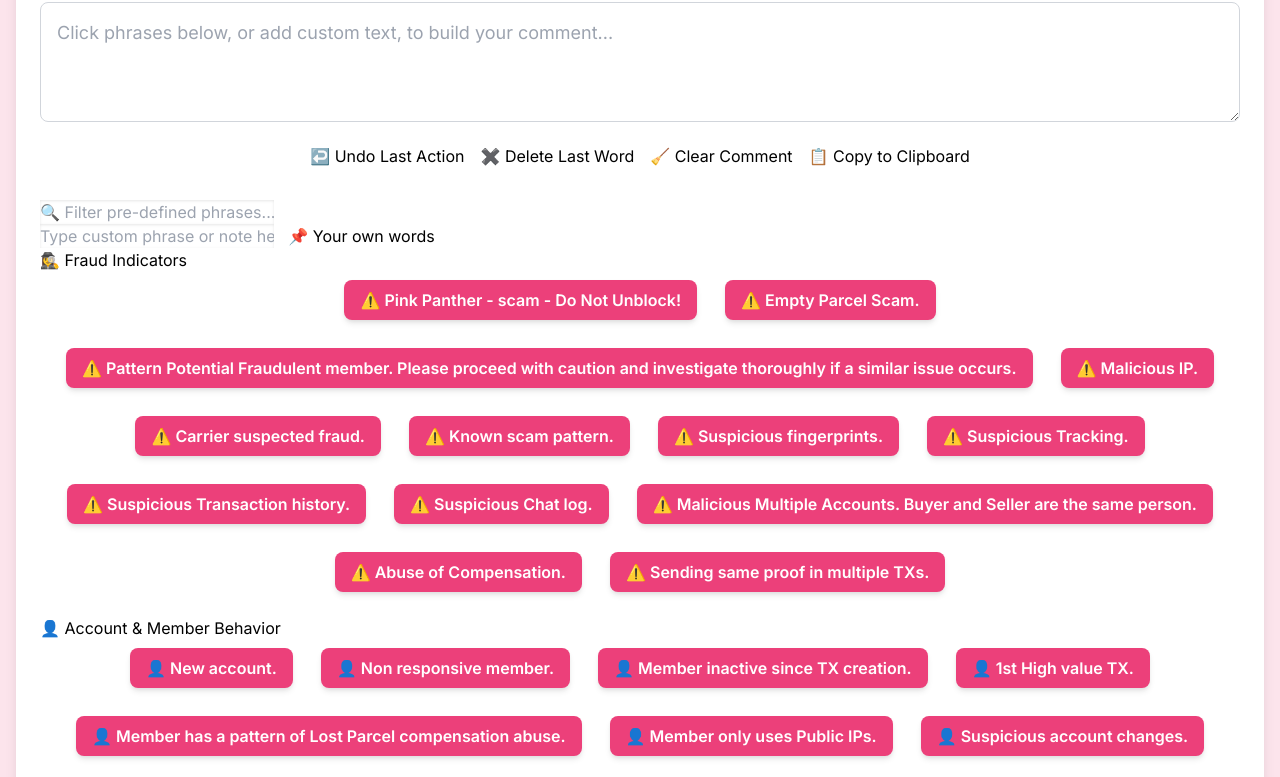
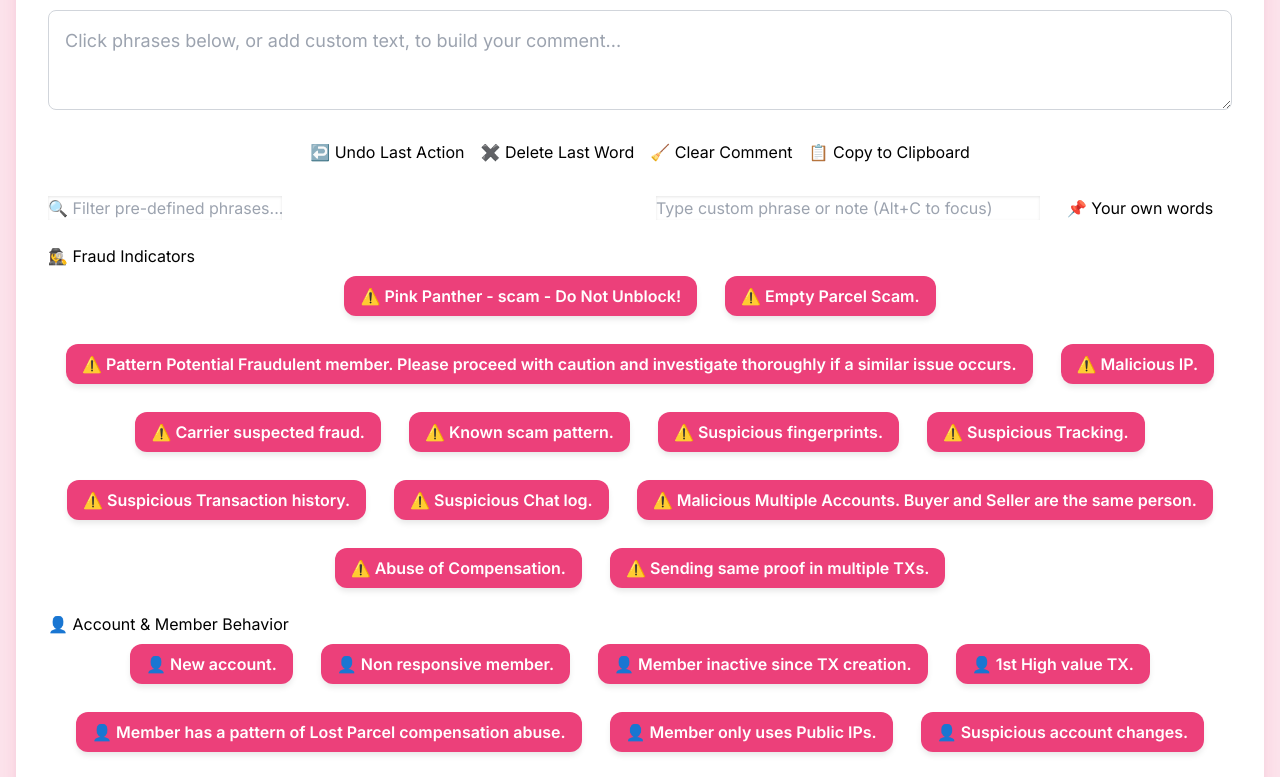
Before and after one commit to yosr125/Pink-Panther-Comment-Generator, a plain HTML site: page index.html in a window 1280 px wide. Shown: the part 130-907 px from the top of the page. Drawn offline with nearby package versions, Linux system fonts and the light colour scheme.

Commit message:
Update index.html

```diff
--- a/index.html
+++ b/index.html
@@ -7,17 +7,18 @@
     <script src="https://cdn.tailwindcss.com"></script>
     <link href="https://fonts.googleapis.com/css2?family=Inter:wght@400;500;600;700&display=swap" rel="stylesheet">
     <style>
+        /* BASE STYLES & FONT */
         body {
             font-family: 'Inter', sans-serif;
-            background-color: #FCE4EC; /* Brighter, muted pink background */
+            background-color: #FCE4EC; /* Light, soft pink background */
         }
         .container {
-            max-width: 900px;
+            max-width: 1000px; /* Made the container wider to fit side-by-side inputs better */
             margin: 2rem auto;
-            padding: 1.5rem;
+            padding: 2rem;
             background-color: #ffffff;
-            border-radius: 1rem;
-            box-shadow: 0 10px 15px -3px rgba(0, 0, 0, 0.1), 0 4px 6px -2px rgba(0, 0, 0, 0.05);
+            border-radius: 1.5rem; /* Cuter, rounder corners */
+            box-shadow: 0 15px 25px -5px rgba(236, 64, 122, 0.2), 0 4px 6px -2px rgba(0, 0, 0, 0.05); /* Soft pink shadow */
         }
         .category-title {
             @apply text-xl font-bold text-gray-800 mt-6 mb-3 border-b-2 border-pink-500 pb-1;
@@ -25,13 +26,15 @@
             align-items: center;
             gap: 0.5rem;
         }
+
+        /* PHRASE BUTTON STYLING */
         .word-button {
-            background-color: #EC407A; /* Brighter, muted rose pink */
+            background-color: #EC407A; /* Vibrant Rose Pink */
             color: white;
             font-weight: 600;
             padding: 0.5rem 1rem;
-            border-radius: 0.5rem;
-            box-shadow: 0 4px 6px -1px rgba(0, 0, 0, 0.1), 0 2px 4px -1px rgba(0, 0, 0, 0.06);
+            border-radius: 0.75rem; /* Rounder for cuteness */
+            box-shadow: 0 4px 6px -1px rgba(0, 0, 0, 0.1);
             transition: all 0.2s ease-in-out;
             transform: scale(1);
             outline: none;
@@ -44,29 +47,56 @@
             justify-content: center;
         }
         .word-button:hover {
-            background-color: #D81B60; /* Slightly deeper on hover */
-            transform: scale(1.03);
+            background-color: #D81B60;
+            transform: scale(1.05); /* More pronounced hover */
         }
-        .word-button:focus {
-            box-shadow: 0 0 0 2px rgba(236, 64, 122, 0.5);
+
+        /* OUTPUT TEXTAREA (Auto-Grow) */
+        textarea {
+            @apply resize-none; /* Disable manual resize */
+            min-height: 100px;
+            overflow-y: hidden; /* Hide scrollbar */
         }
-        .control-button {
-            @apply text-white font-semibold py-2 px-4 rounded-lg shadow-md transition-all duration-200 ease-in-out transform hover:scale-105 focus:outline-none focus:ring-2 focus:ring-opacity-75;
-            display: flex;
-            align-items: center;
-            gap: 0.3rem;
-            justify-content: center;
+
+        /* COHESIVE INPUT GROUP STYLING (The Pink Wrapper) */
+        .input-group-pink {
+            /* Shared style for both Filter and Custom Input */
+            @apply p-2 rounded-xl border-4 border-pink-500 shadow-xl bg-pink-100; /* Thicker border & shadow for distinction */
+            transition: all 0.3s ease-in-out;
         }
-        /* Specific colors for control buttons */
-        #clearButton, #copyButton { @apply bg-purple-600 hover:bg-purple-700 focus:ring-purple-500; }
-        #undoButton { @apply bg-orange-500 hover:bg-orange-600 focus:ring-orange-500; }
-        #deleteLastWordButton { @apply bg-red-500 hover:bg-red-600 focus:ring-red-500; }
+        .input-group-pink:hover {
+             box-shadow: 0 0 10px rgba(236, 64, 122, 0.7); /* Cute hover shadow */
+        }
 
-        /* Main Textarea Style */
-        textarea {
-            @apply resize-y;
-            min-height: 120px;
+        /* Custom Input Field (White field inside pink wrapper) */
+        .custom-input {
+            @apply w-full flex-grow p-3 border-none ring-0 focus:ring-0 focus:border-transparent bg-white text-gray-800 placeholder-gray-500 text-base rounded-lg;
+            font-size: 1rem;
+            min-width: 0;
+            flex-grow: 4;
+            box-shadow: inset 0 1px 3px rgba(0,0,0,0.1);
         }
+
+        /* Custom Add Button Style */
+        .custom-add-button {
+            @apply bg-pink-300 border border-pink-400 shadow-md
+                   text-pink-800 font-bold py-2 px-4 rounded-lg
+                   transition-all duration-200 ease-in-out
+                   self-stretch flex items-center gap-2;
+            flex-grow: 1;
+            min-width: 150px;
+            margin-left: 0.5rem;
+        }
+        .custom-add-button:hover {
+            @apply bg-white border-pink-500 text-pink-700 transform scale-105;
+        }
+
+        /* Filter Input Style (White field inside pink wrapper) */
+        #searchInput {
+            @apply w-full p-2 border-none ring-0 focus:ring-0 focus:border-transparent bg-white text-gray-800 placeholder-gray-500 text-base rounded-lg;
+            box-shadow: inset 0 1px 3px rgba(0,0,0,0.1);
+        }
+
         .message-box {
             position: fixed;
             bottom: 20px;
@@ -83,51 +113,6 @@
         .message-box.show {
             opacity: 1;
         }
-        .bottom-image {
-            display: block;
-            margin: 2rem auto;
-            max-width: 50%;
-            height: auto;
-            border-radius: 0.5rem;
-            box-shadow: 0 4px 8px rgba(0, 0, 0, 0.1);
-        }
-
-        /* COHESIVE INPUT GROUP STYLING (The Pink Wrapper) */
-        .input-group-pink {
-            @apply flex items-stretch p-2 rounded-xl border-2 border-pink-500 shadow-lg bg-pink-100 mb-4;
-        }
-
-        /* Custom Input Field (White field inside pink wrapper) */
-        .custom-input {
-            /* Fix: Explicitly remove the input's default border and ring */
-            @apply w-full flex-grow p-3 border-none ring-0 focus:ring-0 focus:border-transparent bg-white text-gray-800 placeholder-gray-500 text-base rounded-lg;
-            font-size: 1rem;
-            min-width: 0;
-            flex-grow: 4;
-            box-shadow: inset 0 1px 3px rgba(0,0,0,0.1);
-        }
-
-        /* Custom Add Button Style */
-        .custom-add-button {
-            @apply bg-white border border-pink-300 shadow-md
-                   text-pink-600 font-bold py-2 px-4 rounded-lg
-                   transition-all duration-200 ease-in-out
-                   self-stretch flex items-center gap-2;
-            flex-grow: 1;
-            min-width: 150px;
-            margin-left: 0.5rem;
-        }
-        .custom-add-button:hover {
-            @apply bg-pink-50 border-pink-400 text-pink-700 transform scale-105;
-            text-decoration: none;
-        }
-
-        /* Filter Input Style (White field inside pink wrapper) */
-        #searchInput {
-             /* Fix: Explicitly remove the input's default border and ring */
-            @apply w-full p-2 border-none ring-0 focus:ring-0 focus:border-transparent bg-white text-gray-800 placeholder-gray-500 text-base rounded-lg;
-            box-shadow: inset 0 1px 3px rgba(0,0,0,0.1);
-        }
     </style>
 </head>
 <body class="p-4">
@@ -137,7 +122,7 @@
         </div>
 
         <textarea id="commentOutput"
-                    class="w-full p-4 mb-4 border border-gray-300 rounded-lg focus:ring-pink-500 focus:border-pink-500 text-gray-700 text-lg"
+                    class="w-full p-4 mb-6 border border-gray-300 rounded-lg focus:ring-pink-500 focus:border-pink-500 text-gray-700 text-lg"
                     placeholder="Click phrases below, or add custom text, to build your comment..."
                     readonly></textarea>
 
@@ -148,13 +133,15 @@
             <button id="copyButton" class="control-button">📋 Copy to Clipboard</button>
         </div>
 
-        <div class="input-group-pink">
-            <input type="text" id="searchInput" placeholder="🔍 Filter pre-defined phrases..." >
-        </div>
+        <div class="flex space-x-4 mb-6">
+            <div class="input-group-pink w-1/2">
+                <input type="text" id="searchInput" placeholder="🔍 Filter pre-defined phrases..." >
+            </div>
 
-        <div class="input-group-pink custom-input-group">
-            <input type="text" id="customInput" class="custom-input" placeholder="Type custom phrase or note here...">
-            <button id="addCustomButton" class="custom-add-button">📌 Your own words</button>
+            <div class="input-group-pink custom-input-group flex-1 flex items-stretch">
+                <input type="text" id="customInput" class="custom-input" placeholder="Type custom phrase or note (Alt+C to focus)">
+                <button id="addCustomButton" class="custom-add-button">📌 Your own words</button>
+            </div>
         </div>
 
         <div id="categoryButtonsContainer">
@@ -232,18 +219,22 @@
         let historyStack = [];
         const MAX_HISTORY = 20;
 
+        // === CORE FUNCTIONS ===
+
         function saveHistory() {
             if (historyStack.length === 0 || historyStack[historyStack.length - 1] !== commentOutput.value) {
                 if (historyStack.length >= MAX_HISTORY) {
                     historyStack.shift();
                 }
                 historyStack.push(commentOutput.value);
+                autoGrow(commentOutput); // Call auto-grow on history save
             }
         }
 
         function restoreState(newState) {
             commentOutput.value = newState;
             commentOutput.scrollTop = commentOutput.scrollHeight;
+            autoGrow(commentOutput); // Call auto-grow on state restore
         }
 
         function showMessage(message, type = 'success') {
@@ -256,6 +247,20 @@
             }, 2000);
         }
 
+        // === FEATURE 1: AUTO-GROW TEXTAREA ===
+        function autoGrow(element) {
+            // Set height to 'auto' to recalculate scroll height, then set height to scroll height
+            element.style.height = 'auto';
+            element.style.height = element.scrollHeight + 'px';
+        }
+
+        // Initial auto-grow and whenever input changes
+        commentOutput.addEventListener('input', () => {
+             saveHistory(); // Ensure manual input is recorded
+             autoGrow(commentOutput);
+        });
+
+        // === PHRASE BUTTONS ===
         function createWordButtons(filterText = '') {
             categoryButtonsContainer.innerHTML = '';
             const filter = filterText.toLowerCase();
@@ -275,10 +280,9 @@
                     buttonGroup.className = 'flex flex-wrap justify-center gap-3 mb-4';
 
                     filteredButtons.forEach(wordWithEmoji => {
-                        const button = document.createElement('button');
-
                         const word = wordWithEmoji.substring(wordWithEmoji.indexOf(' ') + 1);
 
+                        const button = document.createElement('button');
                         button.innerHTML = wordWithEmoji;
                         button.className = 'word-button';
 
@@ -291,6 +295,7 @@
                             }
                             commentOutput.value = newValue + word;
                             commentOutput.scrollTop = commentOutput.value.length;
+                            autoGrow(commentOutput); // Crucial for auto-grow when adding phrases
                         });
                         buttonGroup.appendChild(button);
                     });
@@ -299,7 +304,7 @@
             }
         }
 
-        // --- Event Listeners ---
+        // --- EVENT LISTENERS ---
 
         searchInput.addEventListener('input', (e) => {
             createWordButtons(e.target.value);
@@ -338,6 +343,7 @@
                 commentOutput.value = newValue + customText;
                 customInput.value = '';
                 commentOutput.scrollTop = commentOutput.scrollHeight;
+                autoGrow(commentOutput); // Crucial for auto-grow when adding custom text
                 showMessage('Custom text added.', 'success');
             } else {
                 showMessage('Please enter text to add.', 'error');
@@ -357,6 +363,7 @@
             }
             commentOutput.value = '';
             historyStack.push('');
+            autoGrow(commentOutput); // Reset height on clear
             showMessage('Comment cleared!', 'success');
         });
 
@@ -375,9 +382,20 @@
             }
         });
 
+        // === FEATURE 2: KEYBOARD SHORTCUT (Alt+C) ===
+        document.addEventListener('keydown', (e) => {
+            // Check for Alt + C (or Option + C on Mac)
+            if (e.altKey && (e.key === 'c' || e.key === 'C')) {
+                e.preventDefault();
+                customInput.focus();
+            }
+        });
+
+
         document.addEventListener('DOMContentLoaded', () => {
             createWordButtons();
             saveHistory();
+            autoGrow(commentOutput); // Initial auto-grow call
         });
     </script>
 </body>
```
